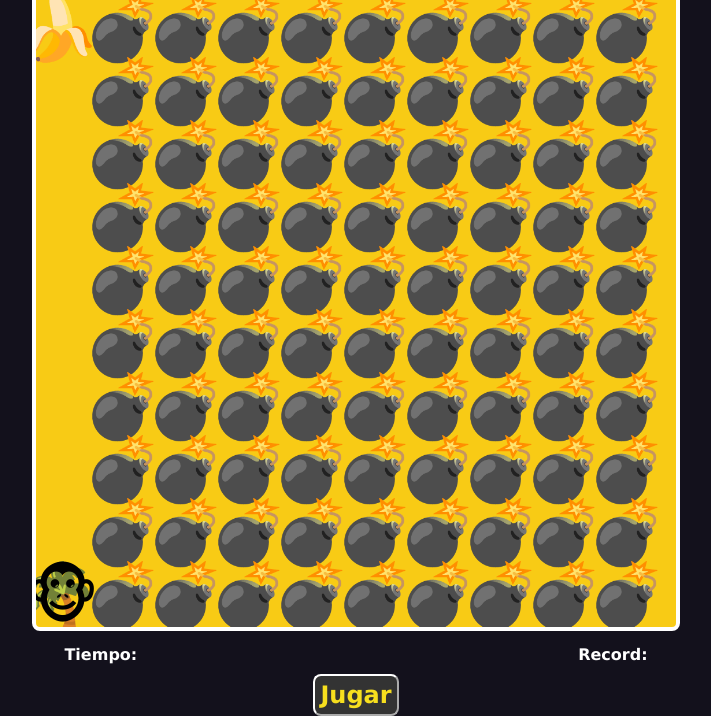
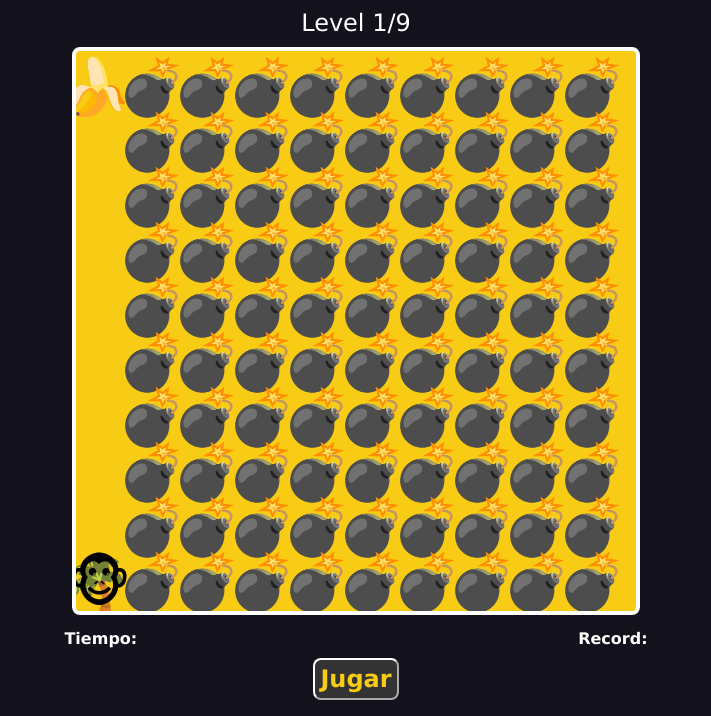
Before and after one commit to roddevwork/games-catch-to-banana-taller-javaScript, a plain HTML site: page index.html in a window 1280 px wide. Shown: the part 85-801 px from the top of the page, without its empty margins (284-995 px from the left). Drawn offline with Linux system fonts and the light colour scheme.

Commit message:
counter of level added and message to win

```diff
--- a/index.html
+++ b/index.html
@@ -5,13 +5,15 @@
   <meta charset="UTF-8">
   <meta http-equiv="X-UA-Compatible" content="IE=edge">
   <meta name="viewport" content="width=device-width, initial-scale=1.0">
-  <title>GamesRod-</title>
+  <title>catch to banana</title>
   <link rel="stylesheet" href="src/style.css">
 </head>
 
 <body>
-  <div class="game-container">
-    <p class="lives-game"><span id="lives"></span></p>
+  <section class="game-container">
+    <p id="lives" class="lives-game"> </p>
+    <span class="message-win inactive" id="message-win"></span>
+    <p class="level-game ">Level <span id="level-number">1</span><span>/9</span> </p>
 
     <canvas id="game"></canvas>
 
@@ -19,6 +21,7 @@
       <p>Tiempo: <span id="time"></span></p>
       <p>Record: <span id="record"></span></p>
     </div>
+
     <div class="messages">
       <p id="result"></p>
     </div>
@@ -40,12 +43,7 @@
     <div class="reset-btn btn-inactive">
       <button id="reset-game">Reiniciar</button>
     </div>
-
-
-
-  </div>
-
-  </div>
+  </section>
 
   <script src="src/maps.js"></script>
   <script src="src/game.js"></script>
--- a/src/game.js
+++ b/src/game.js
@@ -1,3 +1,4 @@
+//-> Variables
 const canvas = document.querySelector('#game')
 const game = canvas.getContext('2d')
 const btnUp = document.querySelector("#btn-up")
@@ -12,6 +13,12 @@ const btnResetId = document.querySelector('#reset-game');
 const btnPlay = document.querySelector('#play-btn');
 const btnContainer = document.querySelector('.btn-container');
 const btnRest = document.querySelector('.reset-btn');
+const levelNumber = document.querySelector('#level-number')
+const levelGame = document.querySelector('#level-game')
+const messageWin = document.querySelector('#message-win')
+
+
+
 
 let canvasSize
 let elementSize
@@ -23,16 +30,18 @@ let timeInterval
 
 const playerPosition = {
   x: undefined,
-  y: undefined
+  y: undefined,
 }
 
 const giftPosition = {
   x: undefined,
-  y: undefined
+  y: undefined,
 }
 
 let enemyPositions = []
+let counterLevel = 1
 
+//-> Events
 window.addEventListener('load', setCanvasSize)
 window.addEventListener('resize', setCanvasSize)
 window.addEventListener('keydown', moveByKeys)
@@ -44,10 +53,16 @@ btnLeft.addEventListener('click', moveLeft)
 btnResetId.addEventListener("click", resetGame)
 btnPlay.addEventListener("click", showTime)
 
-//---> Functions
+//-> Functions
+function fixNumber(number) {
+  return Number(number.toFixed(5));
+}
+
 function setCanvasSize() {
-  if (window.innerHeight > window.innerWidth) canvasSize = window.innerWidth * .8
-  if (window.innerWidth > window.innerHeight) canvasSize = window.innerHeight * .8
+  fixNumber(window.innerHeight)
+  fixNumber(window.innerWidth)
+  if (window.innerHeight > window.innerWidth) canvasSize = window.innerWidth * .7
+  if (window.innerWidth > window.innerHeight) canvasSize = window.innerHeight * .7
 
   fixNumber(canvasSize)
 
@@ -55,6 +70,7 @@ function setCanvasSize() {
   canvas.setAttribute('height', canvasSize)
 
   elementSize = (canvasSize / 10) - 1
+  fixNumber(elementSize)
   game.font = elementSize + 'px Verdana'
   game.textAlign = "end"
 
@@ -74,7 +90,6 @@ function startGame() {
 
   const mapRows = map.trim().split("\n")
   const mapRowsColumn = mapRows.map(row => row.trim().split(""))
-  // console.log(map, mapRows, mapRowsColumn);
 
   showLives()
 
@@ -88,17 +103,18 @@ function startGame() {
 
       if (col == 'O') {
         if (!playerPosition.x && !playerPosition.y) {
-          playerPosition.x = posX
-          playerPosition.y = posY
-          // console.log(playerPosition);
+          playerPosition.x = fixNumber(posX)
+          playerPosition.y = fixNumber(posY)
+          console.log("playerPosition:", playerPosition);
+
         }
       } else if (col == 'I') {
         giftPosition.x = posX
         giftPosition.y = posY
       } else if (col == 'X') {
         enemyPositions.push({
-          x: posX,
-          y: posY
+          x: fixNumber(posX),
+          y: fixNumber(posY),
         })
       }
 
@@ -106,23 +122,19 @@ function startGame() {
     })
   })
 
-  movePLayer()
+  movePlayer()
 }
 
-function fixNumber(number) {
-  return Number(number.toFixed(2));
-}
-
-function movePLayer() {
-  const giftCollisionX = playerPosition.x.toFixed(3) == giftPosition.x.toFixed(3)
-  const giftCollisionY = playerPosition.y.toFixed(3) == giftPosition.y.toFixed(3)
+function movePlayer() {
+  const giftCollisionX = playerPosition.x.toFixed(5) == giftPosition.x.toFixed(5)
+  const giftCollisionY = playerPosition.y.toFixed(5) == giftPosition.y.toFixed(5)
   const giftCollision = giftCollisionX && giftCollisionY
 
   if (giftCollision) levelWin()
 
   const enemyCollision = enemyPositions.find(enemy => {
-    const enemyCollisionX = enemy.x.toFixed(3) == playerPosition.x.toFixed(3)
-    const enemyCollisionY = enemy.y.toFixed(3) == playerPosition.y.toFixed(3)
+    const enemyCollisionX = enemy.x.toFixed(5) == playerPosition.x.toFixed(5)
+    const enemyCollisionY = enemy.y.toFixed(5) == playerPosition.y.toFixed(5)
     return enemyCollisionX && enemyCollisionY
   })
 
@@ -132,16 +144,18 @@ function movePLayer() {
 }
 
 function levelWin() {
-  // console.log("subiste de nivel");
   level++
+  counterLevel++
+  levelNumber.innerHTML = counterLevel
   startGame()
 }
 
 function levelFail() {
   lives--
-  // console.log(lives);
 
   if (lives <= 0) {
+    levelNumber.innerHTML = "1"
+    counterLevel = 1
     level = 0
     lives = 3
     timeStart = undefined
@@ -153,13 +167,14 @@ function levelFail() {
 }
 
 function gameWin() {
-  // console.log("terminaste el juego");
   clearInterval(timeInterval)
 
   btnContainer.classList.add('inactive-btn-container')
+  spanLives.classList.add('inactive')
+  messageWin.classList.remove('inactive')
+  messageWin.innerHTML = `${emojis['WIN']} You win!! ${emojis['WIN']}`
 
   const recordTime = localStorage.getItem('record_time')
-  // const playerTime = Date.now() - timeStart
   const auxTime = Date.now() - timeStart
 
   const minutes = ("0" + Math.floor(auxTime % (1000 * 60 * 60) / (1000 * 60))).slice(-2)
@@ -167,11 +182,11 @@ function gameWin() {
 
   const playerTime = `${minutes}: ${seconds} `
 
-
   if (recordTime) {
     if (recordTime >= playerTime) {
       localStorage.setItem('record_time', playerTime)
       pResultPantalla.innerHTML = 'Superaste el Record'
+
     } else {
       pResultPantalla.innerHTML = "No superaste el record";
     }
@@ -179,8 +194,6 @@ function gameWin() {
     localStorage.setItem('record_time', playerTime)
     pResultPantalla.innerHTML = 'Ahora trata de superar tu tiempo!'
   }
-  // console.log("recordTime:", recordTime);
-  // console.log("playerTime:", playerTime);
 }
 
 function showLives() {
@@ -205,10 +218,7 @@ function showTime() {
   const minutes = ("0" + Math.floor(miliSeconsTime % (1000 * 60 * 60) / (1000 * 60))).slice(-2)
   const seconds = ("0" + Math.floor(miliSeconsTime % (1000 * 60) / (1000))).slice(-2)
 
-
-
   spanTime.innerHTML = `${minutes}: ${seconds} `
-
 }
 
 function showRecord() {
@@ -227,7 +237,6 @@ function moveByKeys(event) {
 }
 
 function moveUp() {
-  // console.log("Me quiero mover hacia arriba!");
   if ((playerPosition.y - elementSize) < elementSize) {
     // console.log('out');
   } else {
@@ -238,7 +247,6 @@ function moveUp() {
 }
 
 function moveRight() {
-  // console.log("me quiero mover hacia la Derecha");
   if ((playerPosition.x + elementSize) > canvasSize) {
     // console.log('out');
   } else {
@@ -248,7 +256,6 @@ function moveRight() {
 }
 
 function moveDown() {
-  // console.log("me quiero mover hacia abajo");
   if ((playerPosition.y + elementSize) > canvasSize) {
     // console.log('out');
   } else {
@@ -258,7 +265,6 @@ function moveDown() {
 }
 
 function moveLeft() {
-  // console.log("me quiero mover hacia la Izquierda");
   if ((playerPosition.x - elementSize) < elementSize) {
     // console.log('out');
   } else {
--- a/src/maps.js
+++ b/src/maps.js
@@ -9,7 +9,6 @@ const emojis = {
   'WIN': '🏆',
   'HEART': '💚'
 };
-
 
 const maps = [];
 maps.push(`
@@ -35,78 +34,77 @@ maps.push(`
   XX--XXX-XX
   XXXX-----X
   XXXXXXXX-I
-  `);
-
-maps.push(`
-  I-----XXXX
-  XXXXX-XXXX
-  XX----XXXX
-  XX-XXXXXXX
-  XX-----XXX
-  XXXXXX-XXX
-  XX-----XXX
-  XX-XXXXXXX
-  XX---X---X
-  XXXX---X-O
-`);
-maps.push(`
-  OXXXXXXXXX
-  ---XXXXXXX
-  XX--XXXXXX
-  I-X--XXXXX
-  X--X--XXXX
-  XX--X--XXX
-  XXX--X--XX
-  XXXX--X--X
-  XXXXX--X-X
-  XXXXXX---X
-  XXXXXXXXXX
-`);
-maps.push(`
-  I--XX---XX
-  XX----X--X
-  XXXXXXXX--
-  O---XXXXX-
-  XXX-XXXX--
-  ----XX---X
-  -X-X--X-XX
-  -X---XX-XX
-  -XXXXXX-XX
-  ---------X
-`);
-maps.push(`
-  O---------
-  XXXXXXXXX-
-  --------X-
-  -XXXXXX-X-
-  -X----X-X-
-  -X-XXIX-X-
-  -X-XXXX-X-
-  -X------X-
-  -XXXXXXXX-
-  ----------
-`);
-maps.push(`
-  I---------
-  XXXXXX-XX-
-  --------X-
-  -XXXXXX-X-
-  -X----X-X-
-  -X-XXOX-X-
-  -X-XXXX-X-
-  -X------X-
-  -XXXXXXXX-
-  ----------
-`);
-maps.push(`
-  O---------
-  XXXXXXXXX-
-  I---X---X-
-  -X--X---X-
-  -X--X---X-
-  -X--X---X-
-  -X--X---X-
-  --------X-
-  -XX-X-X-X-
-  --X---X---
-`);
+//   `);
+// maps.push(`
+//   I-----XXXX
+//   XXXXX-XXXX
+//   XX----XXXX
+//   XX-XXXXXXX
+//   XX-----XXX
+//   XXXXXX-XXX
+//   XX-----XXX
+//   XX-XXXXXXX
+//   XX---X---X
+//   XXXX---X-O
+// `);
+// maps.push(`
+//   OXXXXXXXXX
+//   ---XXXXXXX
+//   XX--XXXXXX
+//   I-X--XXXXX
+//   X--X--XXXX
+//   XX--X--XXX
+//   XXX--X--XX
+//   XXXX--X--X
+//   XXXXX--X-X
+//   XXXXXX---X
+//   XXXXXXXXXX
+// `);
+// maps.push(`
+//   I--XX---XX
+//   XX----X--X
+//   XXXXXXXX--
+//   O---XXXXX-
+//   XXX-XXXX--
+//   ----XX---X
+//   -X-X--X-XX
+//   -X---XX-XX
+//   -XXXXXX-XX
+//   ---------X
+// `);
+// maps.push(`
+//   O---------
+//   XXXXXXXXX-
+//   --------X-
+//   -XXXXXX-X-
+//   -X----X-X-
+//   -X-XXIX-X-
+//   -X-XXXX-X-
+//   -X------X-
+//   -XXXXXXXX-
+//   ----------
+// `);
+// maps.push(`
+//   I---------
+//   XXXXXX-XX-
+//   --------X-
+//   -XXXXXX-X-
+//   -X----X-X-
+//   -X-XXOX-X-
+//   -X-XXXX-X-
+//   -X------X-
+//   -XXXXXXXX-
+//   ----------
+// `);
+// maps.push(`
+//   O---------
+//   XXXXXXXXX-
+//   I---X---X-
+//   -X--X---X-
+//   -X--X---X-
+//   -X--X---X-
+//   -X--X---X-
+//   --------X-
+//   -XX-X-X-X-
+//   --X---X---
+// `);
--- a/src/style.css
+++ b/src/style.css
@@ -1,17 +1,38 @@
 :root {
---background-color-primary : #13111C;
---background-color-secondary : #F8CB15;
+--background-color-primary : rgb(19, 17, 28);
+--background-color-secondary : rgb(248, 203, 21);
+--color-primary: rgb(255, 255, 255);
+--color-secondary: rgb(248, 203, 21);
 }
+
 *{
   margin: 0;
   padding: 0;
   box-sizing: border-box;
+}
 
-}
 body {
   background-color: var(--background-color-primary);
-  color: #fff;
+  color: var(--color-primary);
   font-family: Verdana, Geneva, Tahoma, sans-serif;
+}
+
+canvas {
+  border: 4px solid var(--color-primary);
+  border-radius: 8px;
+  background-color: var(--background-color-secondary);
+}
+
+button {
+  border-radius: 8px;
+  font-family: inherit;
+  font-weight: bold;
+  margin: 0;
+  padding: 5px 20px;
+  width: 100px;
+  border-color: var(--color-primary);
+  background-color: #333;
+  color: var(--color-secondary);
 }
 
 .game-container {
@@ -24,10 +45,52 @@ body {
   width: 100vw;
 }
 
-canvas {
-  border: 4px solid #fff;
-  border-radius: 8px;
-  background-color: var(--background-color-secondary);
+.lives-game {
+  text-align: center;
+  font-size: 1.5rem;
+  margin: 10px 0;
+}
+
+.level-game{
+  text-align: center;
+  font-size: 1.5rem;
+  margin: 10px 0;
+}
+
+.message-win{
+  text-align: center;
+  font-size: 1.5rem;
+  font-weight: bold;
+  margin: 10px 0;
+  color: var(--color-secondary);
+}
+
+.time-record{
+  width: 80%;
+  display: flex;
+  justify-content: space-around;
+  font-weight: bold;
+  margin-top: 14px ;
+
+  }
+
+.messages {
+    margin: 20px auto;
+    padding-bottom: 10px;
+    width: 100%;
+    text-align: center;
+    font-size: 1.5rem;
+    font-weight: bold;
+    color: var(--color-secondary);
+}
+
+.play-btn button {
+  margin: 20px auto
+  padding: 10px 20px;
+  font-size: 1.5rem;
+  font-weight: bold;
+  width: 100%;
+  cursor: pointer;
 }
 
 .btn-container {
@@ -43,64 +106,26 @@ canvas {
   display: none;
 }
 
-button {
-  background-color: #333;
-  color: #F7DF1E;
-  border-radius: 8px;
-  border-color: #fff;
-  font-family: inherit;
-  font-weight: bold;
-  margin: 0;
-  padding: 5px 20px;
-  width: 100px;
-}
-
-button:not(:last-child) {
-  margin-right: 10px;
-}
-
-.play-btn button {
-  margin: 20px auto
-  padding: 10px 20px;
-  font-size: 1.5rem;
-  font-weight: bold;
-  width: 100%;
-  cursor: pointer;
-}
 .btn-inactive {
   display: none;
 }
-.reset-btn {
-  margin-top: 20px;
+
+.inactive {
+  display: none;
 }
 
-.messages {
-  margin: 20px auto;
-  padding-bottom: 10px;
-  width: 100%;
-  text-align: center;
-  color: var(--background-color-secondary);
-  font-size: 1.5rem;
-  font-weight: bold;
-}
+.reset-btn  {
+  margin-top: 10px;
 
-.time-record{
-width: 80%;
-display: flex;
-justify-content: space-around;
-font-weight: bold;
-margin-top: 14px ;
-
-}
-
-.lives-game {
-  text-align: center;
-  font-size: 1.5rem;
-  margin: 10px 0;
 }
 
 
 @media screen and (width >= 640px) {
+  button {
+  padding: 5px 5px;
+  width: 80px;
+  }
+
   .game-container {
     display: flex;
    flex-direction: column;
@@ -108,11 +133,6 @@ margin-top: 14px ;
 
   .lives-game {
    padding: 5px 0;
-  }
-
-  button {
-  padding: 5px 5px;
-  width: 80px;
   }
 
 }
@@ -126,15 +146,15 @@ margin-top: 14px ;
     font-size: 2rem;
   }
 
-  .reset-btn {
-    margin: 0;
-  }
-
   .messages {
     margin: 0 auto;
     padding-bottom: 10px;
     font-size: 1.2rem;
   }
 
+  .reset-btn {
+    margin: 0 ;
+    font-size: 2rem;
+  }
 
 }
```
